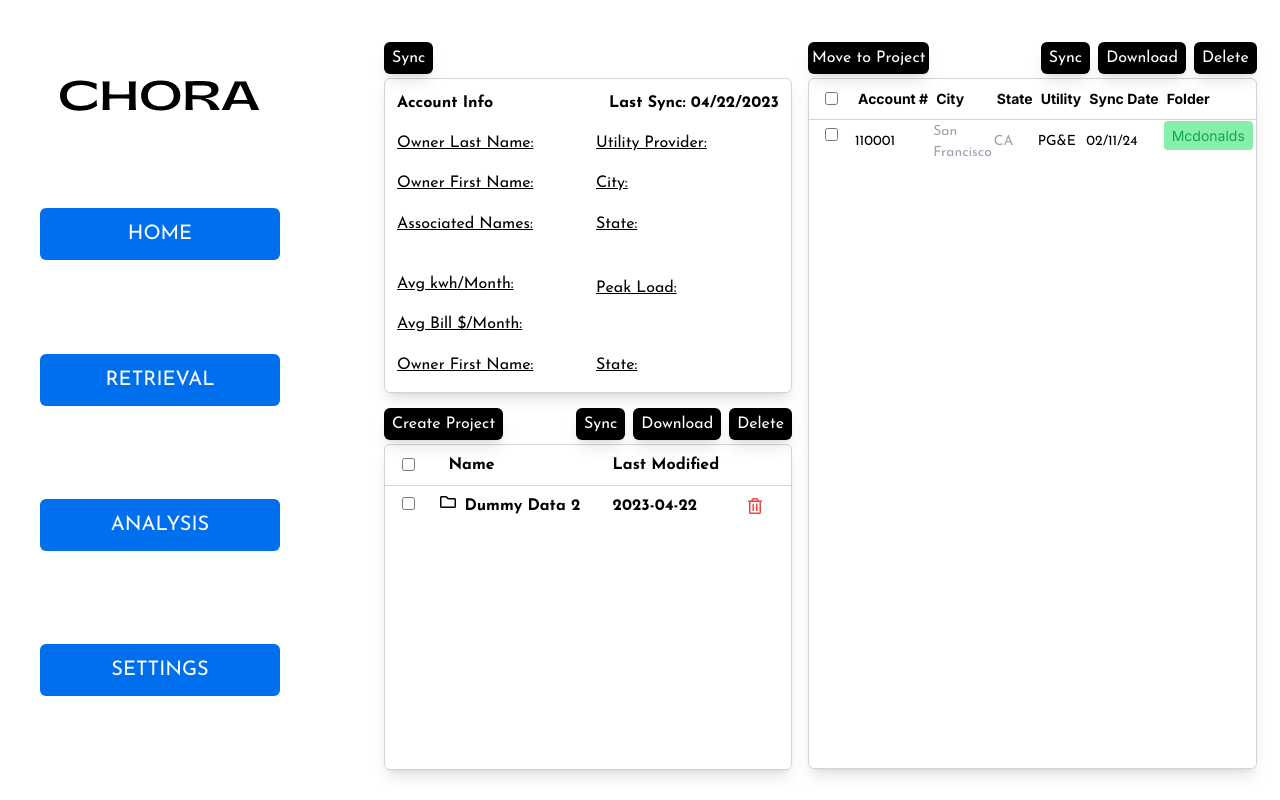
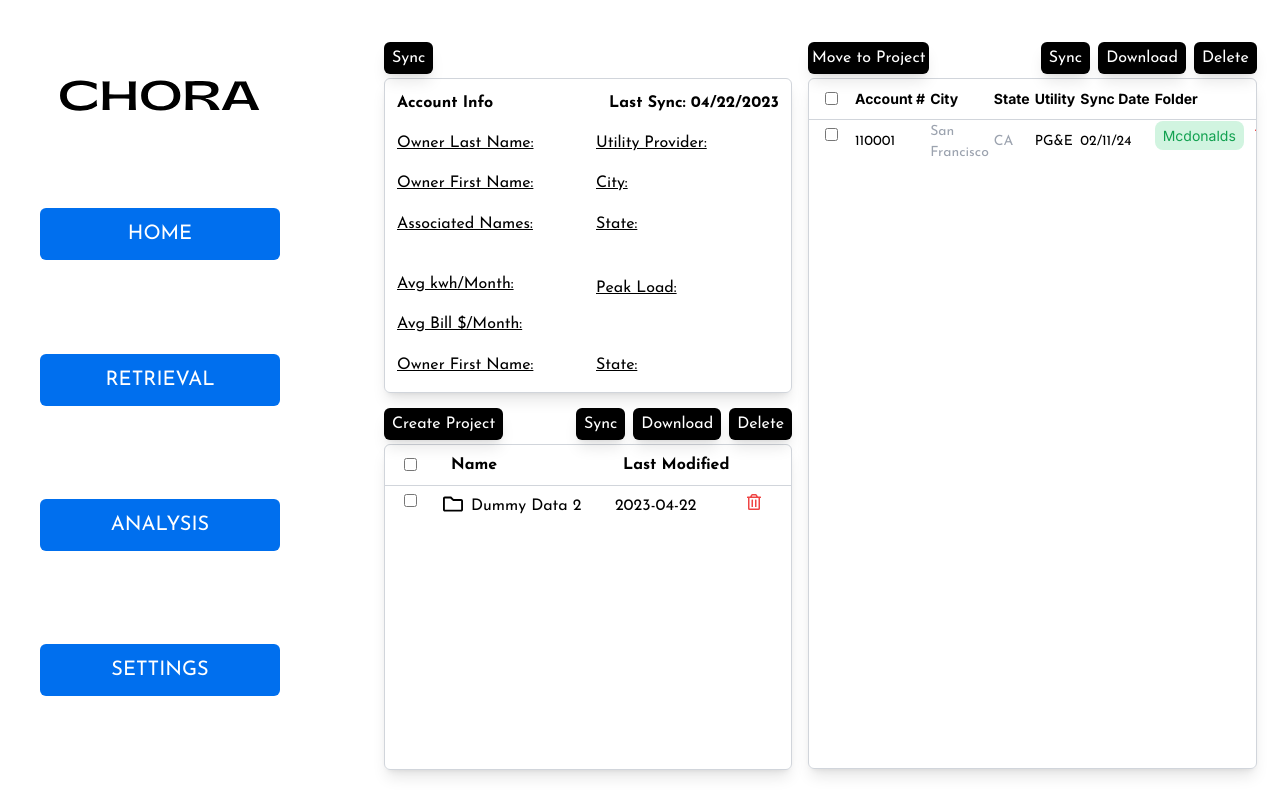
Before and after one commit to Meedux/GTM-Requirement, a Next.js app: page /home in a window 1280 px wide. Built offline with nearby package versions, Linux system fonts and the light colour scheme.

Commit message:
additional fixes

```diff
--- a/app/settings/page.tsx
+++ b/app/settings/page.tsx
@@ -6,7 +6,7 @@ import React from "react";
 const page = () => {
   return (
     <>
-      <div className="w-full overflow-y-auto px-[5%]">
+      <div className="w-full h-screen overflow-y-auto px-[5%]">
         <div className="h-full py-[5%] grid grid-cols-1 lg:grid-cols-2 gap-0 md:gap-4">
           <div className="h-full grid grid-rows-2 gap-4">
             {/* Account Information */}
--- a/components/Accounts.tsx
+++ b/components/Accounts.tsx
@@ -55,22 +55,22 @@ const Accounts = () => {
               <th className="px-4 py-2">
                 <input type="checkbox" />
               </th>
-              <th className="text-start px-2 sm:px-1 text-black text-[12px] sm:text-[14px] font-bold whitespace-nowrap">
+              <th className="text-start pr-2 sm:pr-1 text-black text-[12px] sm:text-[14px] font-bold whitespace-nowrap">
                 Account #
               </th>
-              <th className="text-start px-2 sm:px-1 text-black text-[12px] sm:text-[14px] font-bold ">
+              <th className="text-start pr-2 sm:pr-1 text-black text-[12px] sm:text-[14px] font-bold ">
                 City
               </th>
-              <th className="text-start px-2 sm:px-1 text-black text-[12px] sm:text-[14px] font-bold ">
+              <th className="text-start pr-2 sm:pr-1 text-black text-[12px] sm:text-[14px] font-bold ">
                 State
               </th>
-              <th className="text-start px-2 sm:px-1 text-black text-[12px] sm:text-[14px] font-bold ">
+              <th className="text-start pr-2 sm:pr-1 text-black text-[12px] sm:text-[14px] font-bold ">
                 Utility
               </th>
-              <th className="text-start px-2 sm:px-1 text-black text-[12px] sm:text-[14px] font-bold whitespace-nowrap">
+              <th className="text-start pr-2 sm:pr-1 text-black text-[12px] sm:text-[14px] font-bold whitespace-nowrap">
                 Sync Date
               </th>
-              <th className="text-start px-2 sm:px-1 text-black text-[12px] sm:text-[14px] font-bold ">
+              <th className="text-start pr-2 sm:pr-1 text-black text-[12px] sm:text-[14px] font-bold ">
                 Folder
               </th>
             </tr>
--- a/components/Retrieval/AccountsTable.tsx
+++ b/components/Retrieval/AccountsTable.tsx
@@ -51,22 +51,22 @@ const AccountsTable = () => {
               <th className="px-4 py-2">
                 <input type="checkbox" />
               </th>
-              <th className="text-start px-1 text-black text-[12px] sm:text-[14px] font-bold">
+              <th className="text-start whitespace-nowrap pr-2 sm:pr-1 text-black text-[10px] sm:text-[12px] font-bold">
                 Last Name
               </th>
-              <th className="text-start px-1 text-black text-[12px] sm:text-[14px] font-bold">
+              <th className="text-start whitespace-nowrap pr-2 sm:pr-1 text-black text-[10px] sm:text-[12px] font-bold">
                 First Name
               </th>
-              <th className="text-start px-1 text-black text-[12px] sm:text-[14px] font-bold ">
+              <th className="text-start whitespace-nowrap pr-2 sm:pr-1 text-black text-[10px] sm:text-[12px] font-bold ">
                 City
               </th>
-              <th className="text-start px-1 text-black text-[12px] sm:text-[14px] font-bold ">
+              <th className="text-start whitespace-nowrap pr-2 sm:pr-1 text-black text-[10px] sm:text-[12px] font-bold ">
                 State
               </th>
-              <th className="text-start px-1 text-black text-[12px] sm:text-[14px] font-bold ">
+              <th className="text-start whitespace-nowrap pr-2 sm:pr-1 text-black text-[10px] sm:text-[12px] font-bold ">
                 Utility Provider
               </th>
-              <th className="text-start px-1 text-black text-[12px] sm:text-[14px] font-bold ">
+              <th className="text-start whitespace-nowrap pr-2 sm:pr-1 text-black text-[10px] sm:text-[12px] font-bold ">
                 Folder
               </th>
             </tr>
--- a/components/TableRow/AccountTableRow.tsx
+++ b/components/TableRow/AccountTableRow.tsx
@@ -21,13 +21,13 @@ const AccountTableRow = ({
       <td className="px-4 py-2 flex items-center justify-center">
         <input type="checkbox" />
       </td>
-      <td className="text-[12px] sm:text-[14px] text-black font-joseph-sans">{accountNumber}</td>
-      <td className="text-[12px] sm:text-[14px] text-gray-400 font-joseph-sans whitespace-nowrap sm:whitespace-normal">{city}</td>
-      <td className="text-[12px] sm:text-[14px] text-gray-400 font-joseph-sans">{state}</td>
-      <td className="text-[12px] sm:text-[14px] text-black font-joseph-sans">{utility}</td>
-      <td className="text-[12px] sm:text-[14px] text-black font-joseph-sans">{date}</td>
-      <td className="flex items-center justify-start">
-        <span className="sm:text-[14px] p-1 bg-green-300 text-green-600 sm:py-1 sm:px-2 rounded">
+      <td className="text-[12px] sm:text-[14px] pr-2 sm:pr-1 text-black font-joseph-sans">{accountNumber}</td>
+      <td className="text-[12px] sm:text-[14px] pr-2 sm:pr-1 text-gray-400 font-joseph-sans whitespace-nowrap sm:whitespace-normal">{city}</td>
+      <td className="text-[12px] sm:text-[14px] pr-2 sm:pr-1 text-gray-400 font-joseph-sans">{state}</td>
+      <td className="text-[12px] sm:text-[14px] pr-2 sm:pr-1 text-black font-joseph-sans">{utility}</td>
+      <td className="text-[12px] sm:text-[14px] pr-2 sm:pr-1 text-black font-joseph-sans">{date}</td>
+      <td className="flex items-center justify-start pr-2 sm:pr-1">
+        <span className="text-[12px] sm:text-[14px] p-1 bg-[#D1F4E0] text-[#12A150] sm:py-1 sm:px-2 rounded-lg">
           {folderName}
         </span>
         <FaRegTrashAlt className="text-red-500 ml-[10px]" />
--- a/components/TableRow/FolderTableRow.tsx
+++ b/components/TableRow/FolderTableRow.tsx
@@ -1,3 +1,5 @@
+"use client";
+
 import React from "react";
 import { FaRegTrashAlt, FaRegFolder } from "react-icons/fa";
 
@@ -8,21 +10,26 @@ const FolderTableRow = ({
   folderName: string;
   date: string;
 }) => {
+  const [onItemHover, setOnItemHover] = React.useState(false);
   return (
     <>
       <tr>
         <td className="px-4 py-2 flex justify-center items-center h-full">
-          <input type="checkbox" />
+          <div className="flex items-center cursor-pointer hover:text-[#00A2FF]">
+            <input type="checkbox" />
+          </div>
         </td>
-        <td className="px-2 py-2 font-bold text-black font-joseph-sans text-[12px] sm:text-base ">
-          <div className="flex cursor-pointer hover:text-[#00A2FF] whitespace-nowrap">
-            <FaRegFolder className="text-black hover:text-[#00A2FF] mr-2" />
+        <td className="px-2 py-2 text-black font-joseph-sans text-[12px] sm:text-base ">
+          <div className={`flex font-joseph-sans ${onItemHover && "text-[#00A2FF]"} cursor-pointer whitespace-nowrap`} onMouseEnter={e => setOnItemHover(true)} onMouseLeave={e => setOnItemHover(false)}>
+            <FaRegFolder size={20} className={`text-black text-center ${onItemHover && "text-[#00A2FF]"} mr-2`} />
             {folderName}
           </div>
         </td>
-        <td className="px-4 py-2 font-bold text-black flex items-center font-joseph-sans text-[12px] sm:text-base whitespace-nowrap">
-          {date}
-          <FaRegTrashAlt className="text-red-500 hover:text-red-700 ml-[50px]" />
+        <td className="px-2 py-2 text-black font-joseph-sans text-[12px] sm:text-base">
+          <div className="flex font-joseph-sans cursor-pointer whitespace-nowrap">
+            {date}
+            <FaRegTrashAlt className="text-red-500 text-center hover:text-red-700 ml-[50px]" />
+          </div>
         </td>
       </tr>
     </>
--- a/components/TableRow/RetrievalAccountTableRow.tsx
+++ b/components/TableRow/RetrievalAccountTableRow.tsx
@@ -24,7 +24,7 @@ const RetrievalAccountTableRow = ({
       </td>
       <td className="text-[12px] sm:text-[14px]  text-black font-joseph-sans">{LastName}</td>
       <td className="text-[12px] sm:text-[14px]  text-black font-joseph-sans">{FirstName}</td>
-      <td className="text-[12px] sm:text-[14px]  text-gray-500 font-joseph-sans">{city}</td>
+      <td className="text-[12px] sm:text-[14px]  text-gray-500 font-joseph-sans whitespace-nowrap">{city}</td>
       <td className="text-[12px] sm:text-[14px] text-gray-500 font-joseph-sans">{state}</td>
       <td className="text-[12px] sm:text-[14px] text-black font-joseph-sans">{utility}</td>
       <td className="flex items-center justify-start">
```
